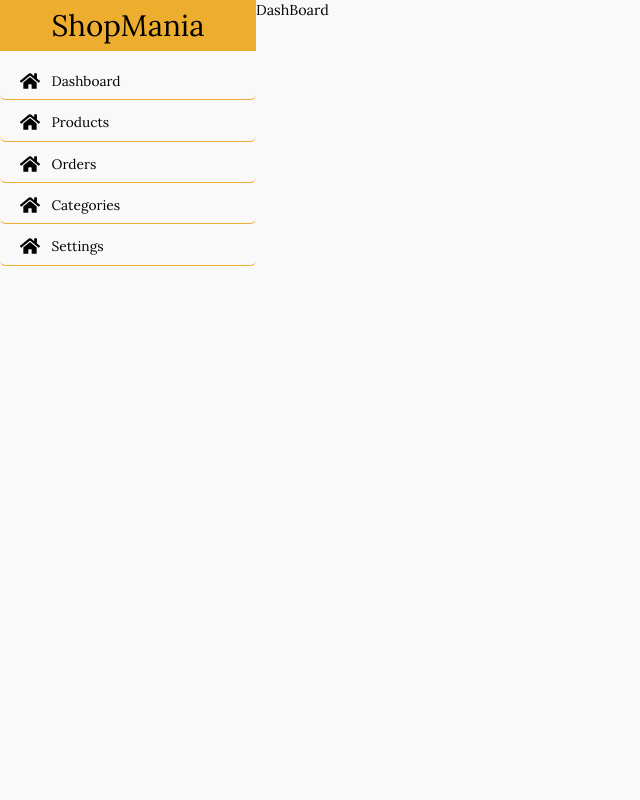
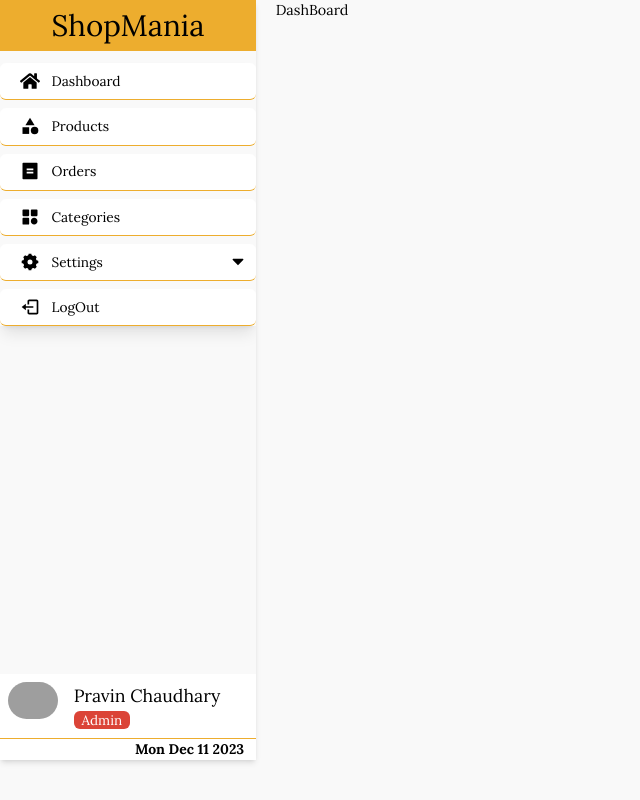
Before and after one commit to pr0vin/eshop, a React (Vite) app in the folder eshopfrontend/: page /admin in a window 1280 px wide. Shown: the whole page, without its empty margins (0-640 px from the left). Built offline with nearby package versions, Linux system fonts and the light colour scheme; no server answers; grey boxes are pictures that could not be loaded.

Commit message:
new commit

```diff
--- a/eshopfrontend/src/Admin/AdminIndex.jsx
+++ b/eshopfrontend/src/Admin/AdminIndex.jsx
@@ -9,7 +9,7 @@ function AdminIndex() {
         <div className="">
           <Sidebar />
         </div>
-        <div className="col-span-4">
+        <div className="col-span-4 px-5">
           <Outlet />
         </div>
       </div>
--- a/eshopfrontend/src/Admin/layout/Sidebar.jsx
+++ b/eshopfrontend/src/Admin/layout/Sidebar.jsx
@@ -1,15 +1,25 @@
-import React from "react";
-import { Link, useNavigate } from "react-router-dom";
+import React, { useState } from "react";
+import { useNavigate } from "react-router-dom";
 import { FaHome } from "react-icons/fa";
-
+import { RiBillFill, RiSettings5Fill } from "react-icons/ri";
+import { BiSolidCategory, BiLogOut } from "react-icons/bi";
+import {
+  MdCategory,
+  MdOutlineWarningAmber,
+  MdOutlineSystemUpdate,
+} from "react-icons/md";
+import { TiArrowSortedDown, TiArrowSortedUp } from "react-icons/ti";
 function Sidebar() {
   const navigate = useNavigate();
+  const [sOpen, SetSopen] = useState(false);
+  const today = new Date().toDateString();
+
   return (
     <>
-      <div className=" ">
+      <div className=" shadow-md relative  min-h-[95vh] overflow-y-scroll">
         <h2 className="text-3xl bold text-center bg-primary  p-2">ShopMania</h2>
 
-        <ul className="mt-3">
+        <ul className="mt-3 shadow-lg">
           <li className="sidebar-list  " onClick={() => navigate(`/admin`)}>
             <span>
               <FaHome size={20} className="mx-3" />
@@ -22,7 +32,7 @@ function Sidebar() {
             onClick={() => navigate(`/admin/products`)}
           >
             <span>
-              <FaHome size={20} className="mx-3" />
+              <MdCategory size={20} className="mx-3" />
             </span>
             <span>Products</span>
 
@@ -30,7 +40,7 @@ function Sidebar() {
           </li>
           <li className="sidebar-list" onClick={() => navigate(`/admin`)}>
             <span>
-              <FaHome size={20} className="mx-3" />
+              <RiBillFill size={20} className="mx-3" />
             </span>
             <span>Orders</span>
 
@@ -38,21 +48,79 @@ function Sidebar() {
           </li>
           <li className="sidebar-list" onClick={() => navigate(`/admin`)}>
             <span>
-              <FaHome size={20} className="mx-3" />
+              <BiSolidCategory size={20} className="mx-3" />
             </span>
             <span>Categories</span>
 
             {/* <Link to={"/admin"}>Categories</Link> */}
           </li>
-          <li className="sidebar-list" onClick={() => navigate(`/admin`)}>
+          <li
+            className="sidebar-list"
+            onClick={() => SetSopen((prev) => !prev)}
+          >
             <span>
-              <FaHome size={20} className="mx-3" />
+              <RiSettings5Fill size={20} className="mx-3" />
             </span>
-            <span>Settings</span>
-
+            <span className="flex justify-between w-full">
+              <span> Settings</span>
+              <span>
+                {!sOpen ? (
+                  <TiArrowSortedDown size={20} />
+                ) : (
+                  <TiArrowSortedUp size={20} />
+                )}
+              </span>
+            </span>
             {/* <Link to={"/admin"}>Setting</Link> */}
           </li>
+
+          {/* dropdown */}
+          {sOpen ? (
+            <div className="  w-full ">
+              <ul className=" text-sm px-2  py-1">
+                <li className="sidebar-list ">
+                  <span>
+                    <MdOutlineWarningAmber size={20} className="mx-3" />
+                  </span>
+                  <span>Roles & Permissons</span>
+                </li>
+                <li className="sidebar-list ">
+                  <span>
+                    <MdOutlineSystemUpdate size={20} className="mx-3" />
+                  </span>
+                  <span>System</span>
+                </li>
+              </ul>
+            </div>
+          ) : (
+            ""
+          )}
+          <li className="sidebar-list ">
+            <span>
+              <BiLogOut size={20} className="mx-3" />
+            </span>
+            <span>LogOut</span>
+          </li>
         </ul>
+
+        <div className="absolute bottom-0  bg-white w-full">
+          <div className="flex  border-b border-primary">
+            <div className="p-2 rounded-full">
+              <img
+                className="rounded-full"
+                src="https://wallpapers.com/images/hd/cool-profile-picture-87h46gcobjl5e4xu.jpg"
+                height={50}
+                width={50}
+                alt="photos"
+              />
+            </div>
+            <div className=" p-2">
+              <div className="text-lg">Pravin Chaudhary</div>
+              <span className="bg-red px-2 rounded-md text-white ">Admin</span>
+            </div>
+          </div>
+          <div className="text-end font-bold px-3">{today}</div>
+        </div>
       </div>
     </>
   );
--- a/eshopfrontend/src/App.css
+++ b/eshopfrontend/src/App.css
@@ -30,7 +30,7 @@ nav {
 }
 
 .sidebar-list {
-  @apply p-2 border-b mb-1 border-primary rounded-md flex hover:bg-primary cursor-pointer;
+  @apply p-2 border-b mb-2 border-primary rounded-md flex justify-start hover:bg-primary cursor-pointer bg-white;
 }
 
 @media (max-width: 768px) {
--- a/eshopfrontend/src/auth/ProtectedRoute.jsx
+++ b/eshopfrontend/src/auth/ProtectedRoute.jsx
@@ -5,7 +5,6 @@ import { useEffect } from "react";
 const ProtectedRoute = () => {
   const navigate = useNavigate();
   const { token } = useAuth();
-  console.log(token);
   useEffect(() => {
     if (!token) {
       navigate("/auth/login");
--- a/eshopfrontend/src/index.css
+++ b/eshopfrontend/src/index.css
@@ -44,8 +44,11 @@ a:hover {
 }
 
 body {
-  margin: 0;
-  padding: 0;
+  max-width: 1350px;
+  margin-left: auto;
+  margin-right: auto;
+  /* padding-left: 16px;
+  padding-right: 16px; */
   min-width: 320px;
   min-height: 100vh;
   background-color: var(--light);
--- a/eshopfrontend/src/pages/Home.jsx
+++ b/eshopfrontend/src/pages/Home.jsx
@@ -14,7 +14,7 @@ function Home() {
     <>
       <div className="">
         <img
-          className="h-[80vh] w-full object-fill"
+          className="w-full object-fill max-h-[80vh] aspect-auto "
           src="./images/cover1.jpg"
           alt="background"
         />
```
